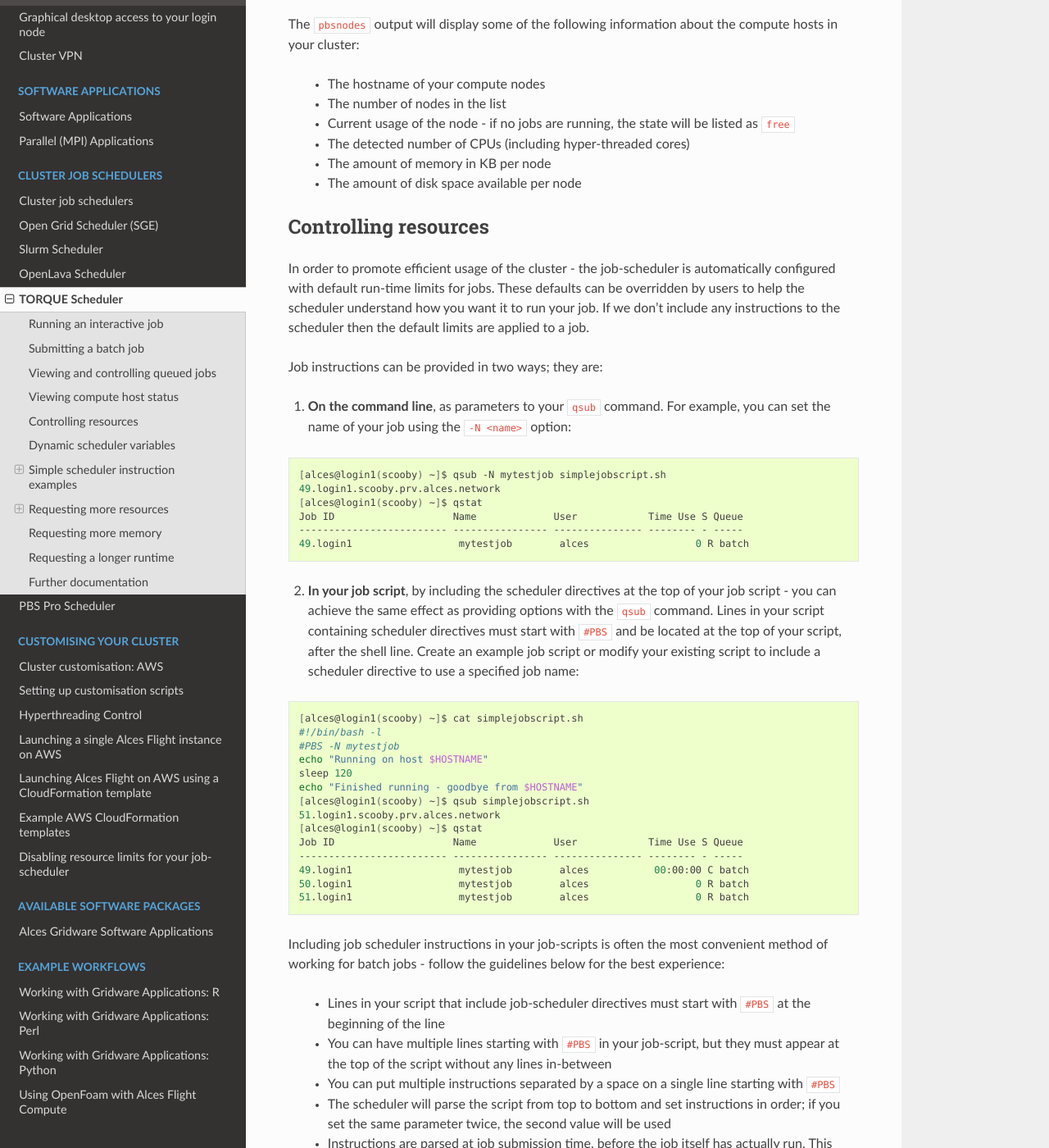
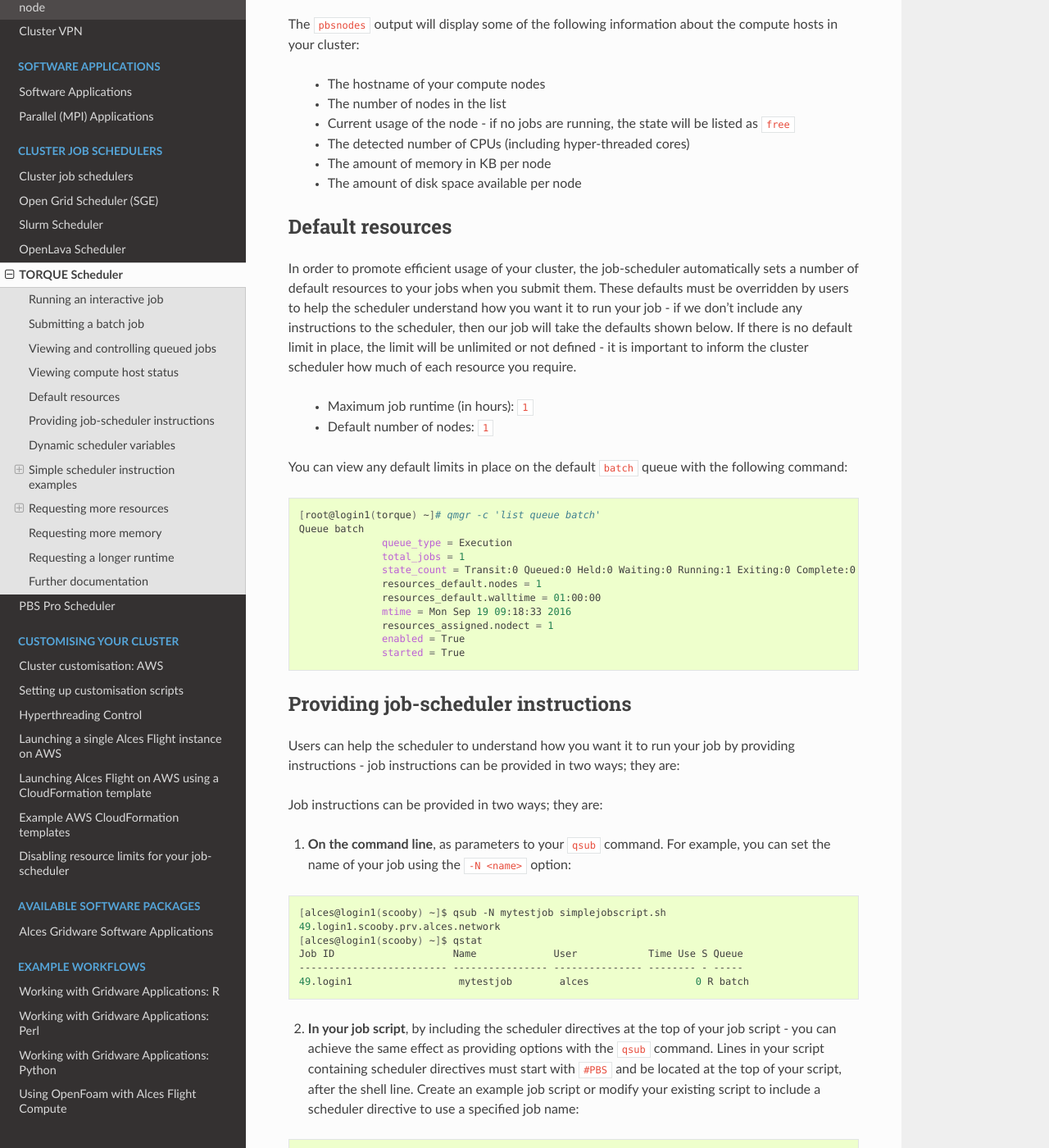
Before and after one commit to alces-software/flight-appliance-docs, a Sphinx documentation site: the page built from docs/source/torque/torque.rst, in a window 1280 px wide and 1400 px high, scrolled down 4688 px. Shown: the whole window at 82% size. Built offline with Sphinx 7.4.7 and the Read the Docs theme 2.0.0, drawn with Linux system fonts in a browser that asks for light colours.

Commit message:
Include more detail on scheduler default limits   - Refs #48

```diff
--- a/docs/source/openlava/openlava.rst
+++ b/docs/source/openlava/openlava.rst
@@ -121,6 +121,12 @@ Users can use the ``bhosts`` command to view the status of compute node hosts in
   login1             closed          -      0      0      0      0      0      0
 
 The ``bhosts`` output shows information about the jobs running on each cluster scheduler host. You may also use the ``-l`` option to displayed more detailed information about each cluster execution host.
+
+Default resources
+-----------------
+
+By default, the OpenLava scheduler sets the default resource limits to "unlimited" if the resource is not specified in your job submission script or command. To promote efficient usage of the cluster scheduler, it is recommended to make use of the scheduler submission directives, which allow you to inform the scheduler how much of each resource a job may require. Informing the scheduler of the required resources will help you to better schedule and backfill jobs.
+The sections below detail how to inform the scheduler how much of various resource your job may require.
 
 Providing job-scheduler instructions
 ------------------------------------
--- a/docs/source/pbspro/pbspro.rst
+++ b/docs/source/pbspro/pbspro.rst
@@ -162,7 +162,7 @@ The ``pbsnodes`` output will display the following information about the compute
 Controlling resources
 ---------------------
 
-In order to promote efficient usage of the cluster - the job-scheduler is automatically configured with default run-time limits for jobs. These defaults can be overridden by users to help the scheduler understand how you want it to run your job. If we don't include any instructions to the scheduler then the default limits are applied to a job.
+In order to promote efficient usage of the cluster - the job-scheduler should be informed of any resource requirements of your submitted jobs in order to effectively fill the available compute hosts. By default, each of the available resource types are set to "unlimited". Scheduling each of your jobs with "unlimited" definitions will mean it is harder to effectively schedule jobs. Defining the required resources means that the scheduler can better work out where a job should be placed to fully optimise the available compute estate.
 
 Job instructions can be provided in two ways; they are:
 
--- a/docs/source/torque/torque.rst
+++ b/docs/source/torque/torque.rst
@@ -185,10 +185,34 @@ The ``pbsnodes`` output will display some of the following information about the
  - The amount of memory in KB per node
  - The amount of disk space available per node
 
-Controlling resources
----------------------
+Default resources
+-----------------
 
-In order to promote efficient usage of the cluster - the job-scheduler is automatically configured with default run-time limits for jobs. These defaults can be overridden by users to help the scheduler understand how you want it to run your job. If we don't include any instructions to the scheduler then the default limits are applied to a job.
+In order to promote efficient usage of your cluster, the job-scheduler automatically sets a number of default resources to your jobs when you submit them. These defaults must be overridden by users to help the scheduler understand how you want it to run your job - if we don't include any instructions to the scheduler, then our job will take the defaults shown below. If there is no default limit in place, the limit will be unlimited or not defined - it is important to inform the cluster scheduler how much of each resource you require.
+
+ - Maximum job runtime (in hours): ``1``
+ - Default number of nodes: ``1``
+
+You can view any default limits in place on the default ``batch`` queue with the following command:
+
+.. code:: bash
+
+  [root@login1(torque) ~]# qmgr -c 'list queue batch'
+  Queue batch
+        	queue_type = Execution
+        	total_jobs = 1
+        	state_count = Transit:0 Queued:0 Held:0 Waiting:0 Running:1 Exiting:0 Complete:0
+        	resources_default.nodes = 1
+        	resources_default.walltime = 01:00:00
+        	mtime = Mon Sep 19 09:18:33 2016
+        	resources_assigned.nodect = 1
+         	enabled = True
+         	started = True
+
+Providing job-scheduler instructions
+------------------------------------
+
+Users can help the scheduler to understand how you want it to run your job by providing instructions - job instructions can be provided in two ways; they are:
 
 Job instructions can be provided in two ways; they are:
 
```
Also changed, not shown: docs/source/slurm/slurm.rst (+20 -0 lines).
